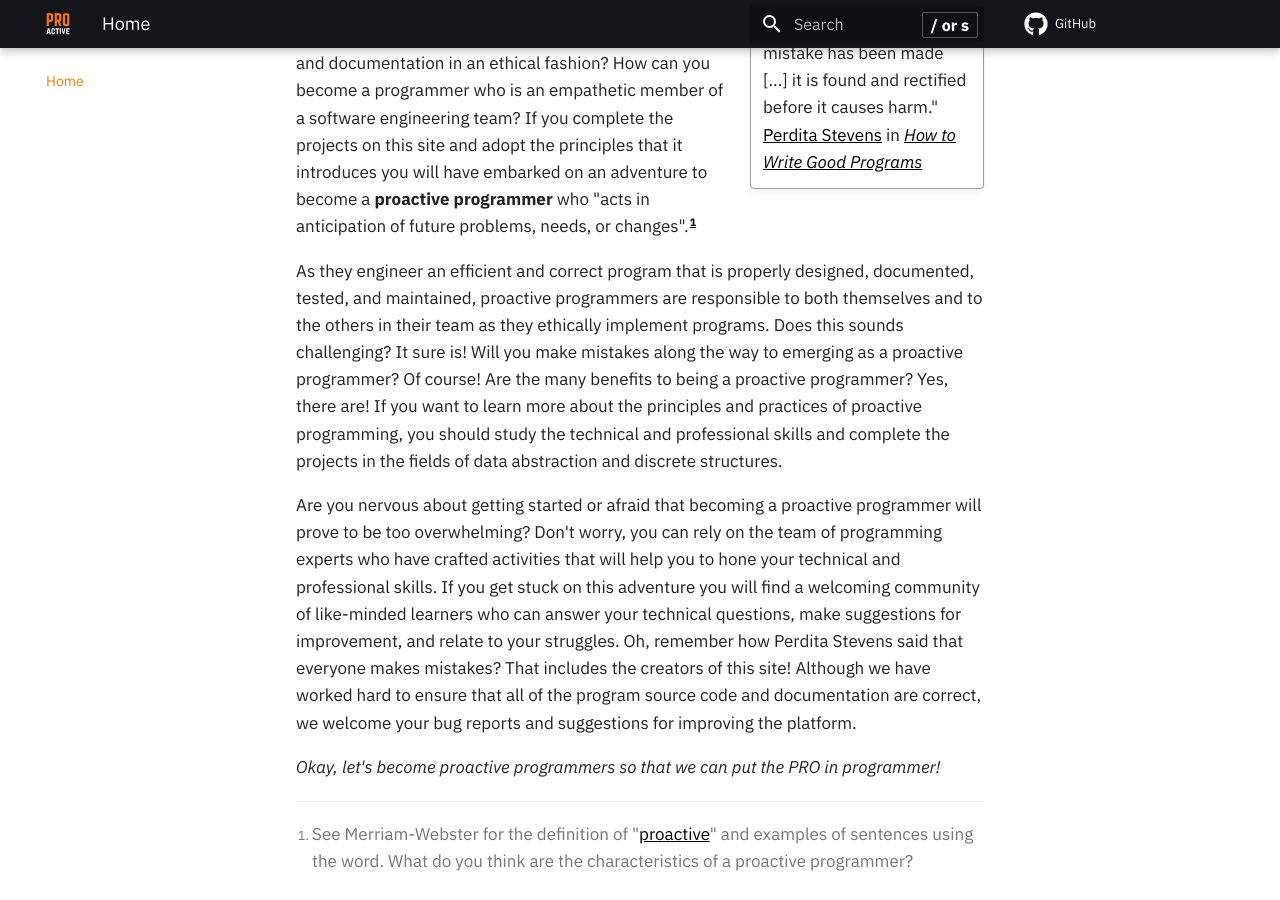
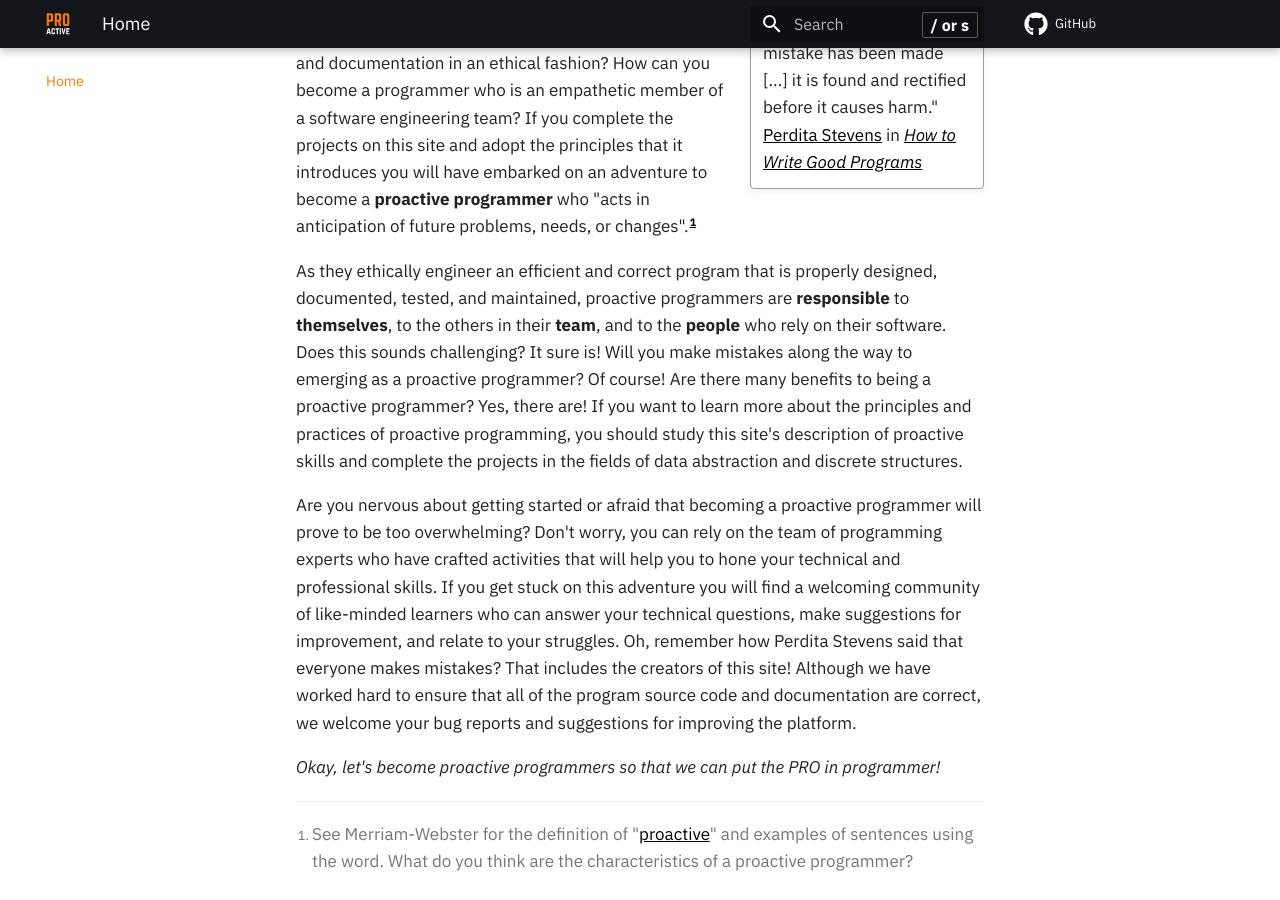
Before and after one commit to ProactiveProgrammers/www.proactiveprogrammers.com, an MkDocs documentation site: the page built from docs/index.md, in a window 1280 px wide and 900 px high, scrolled down 974 px. Built offline with MkDocs 1.6.1 and Material for MkDocs 9.7.7, drawn with Linux system fonts in a browser that asks for light colours; comment, search, counter and statistics services are not loaded.

Commit message:
refactor: Fix writing mistakes and improve content in index.md.

```diff
--- a/docs/index.md
+++ b/docs/index.md
@@ -20,15 +20,15 @@ the principles that it introduces you will have embarked on an adventure to
 become a **proactive programmer** who "acts in anticipation of future problems,
 needs, or changes".[^1]
 
-As they engineer an efficient and correct program that is properly designed,
-documented, tested, and maintained, proactive programmers are responsible to
-both themselves and to the others in their team as they ethically implement
-programs. Does this sounds challenging? It sure is! Will you make mistakes along
-the way to emerging as a proactive programmer? Of course! Are the many benefits
-to being a proactive programmer? Yes, there are! If you want to learn more about
-the principles and practices of proactive programming, you should study the
-technical and professional skills and complete the projects in the fields of
-data abstraction and discrete structures.
+As they ethically engineer an efficient and correct program that is properly
+designed, documented, tested, and maintained, proactive programmers are
+**responsible** to **themselves**, to the others in their **team**, and to the
+**people** who rely on their software. Does this sounds challenging? It sure is!
+Will you make mistakes along the way to emerging as a proactive programmer? Of
+course! Are there many benefits to being a proactive programmer? Yes, there are!
+If you want to learn more about the principles and practices of proactive
+programming, you should study this site's description of proactive skills and
+complete the projects in the fields of data abstraction and discrete structures.
 
 Are you nervous about getting started or afraid that becoming a proactive
 programmer will prove to be too overwhelming? Don't worry, you can rely on the
```
